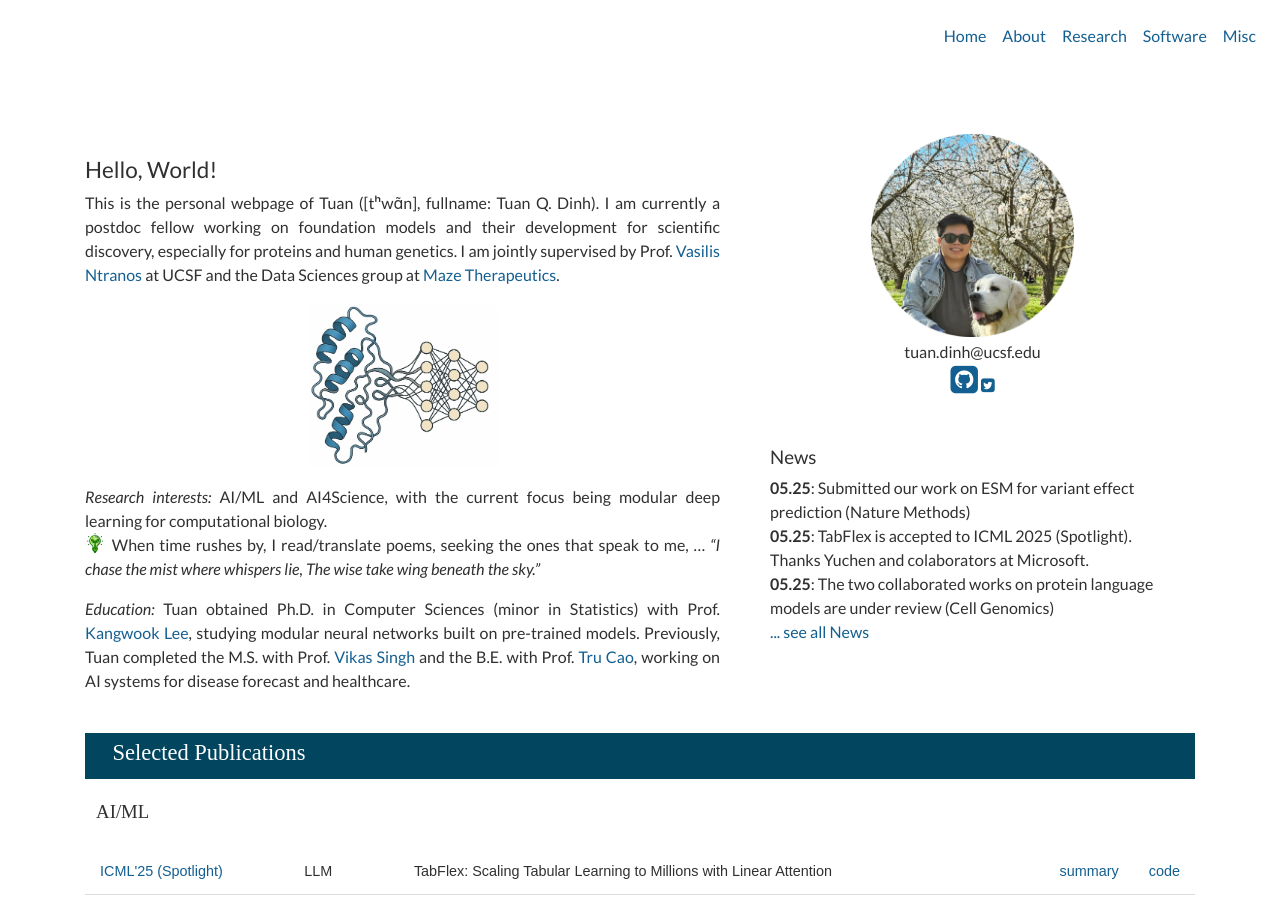
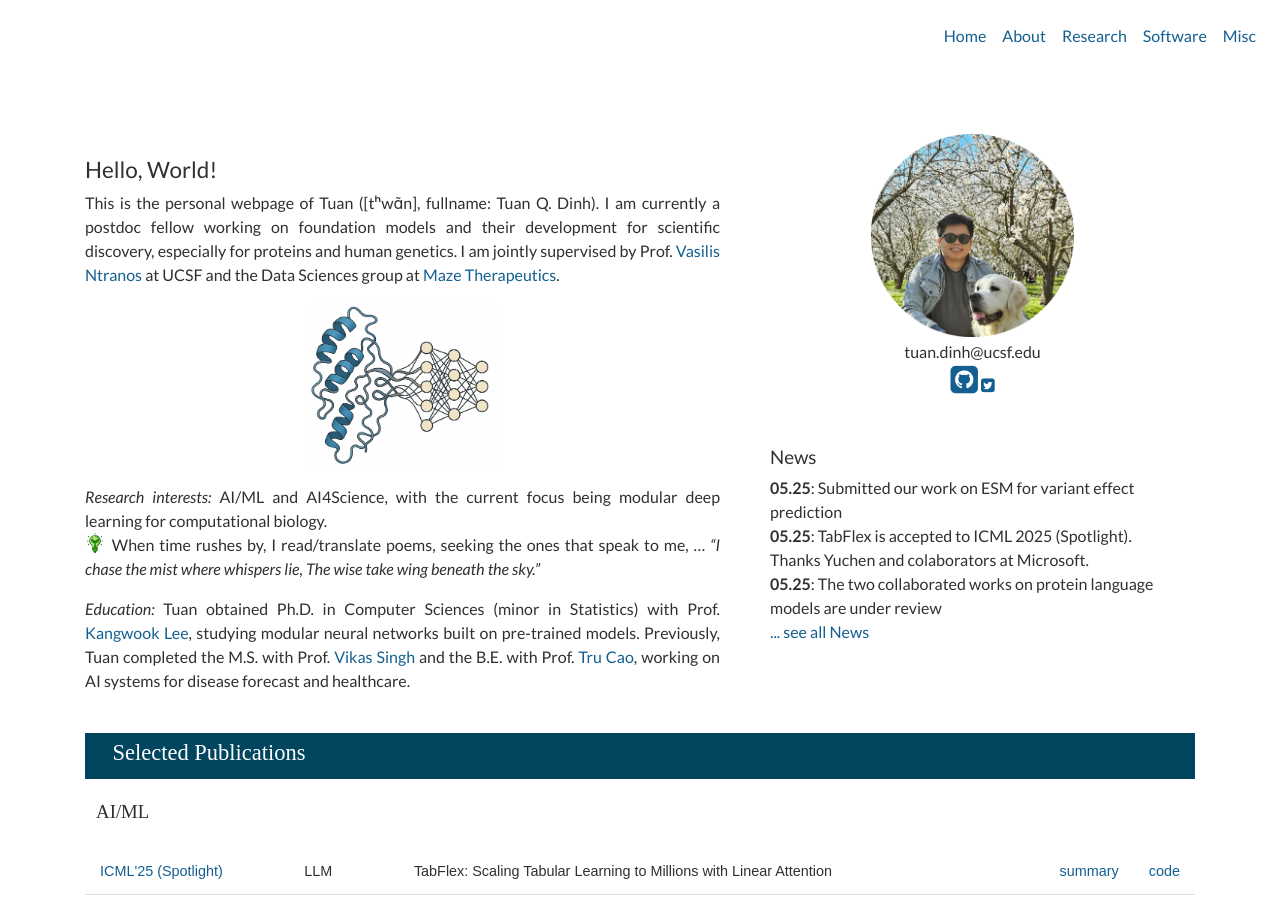
Before and after one commit to tuanqdinh/tuanqdinh.github.io, a Jekyll site: the page built from _pages/home.md, in a window 1280 px wide and 900 px high. Built offline with Jekyll 4.4.1, drawn with Linux system fonts in a browser that asks for light colours; nearby versions of some CDN libraries; a style sheet for code colours, icons or effects is not loaded.

Commit message:
update news

```diff
--- a/_data/news.yml
+++ b/_data/news.yml
@@ -5,13 +5,13 @@
 #   headline: "Example news here"
 
 - date: "05.25"
-  headline: Submitted our work on ESM for variant effect prediction (Nature Methods)
+  headline: Submitted our work on ESM for variant effect prediction
 
 - date: "05.25"
   headline:  TabFlex is accepted to ICML 2025 (Spotlight). Thanks Yuchen and colaborators at Microsoft.
 
 - date: "05.25"
-  headline: The two collaborated works on protein language models are under review (Cell Genomics)
+  headline: The two collaborated works on protein language models are under review
 
 - date: "09.23"
   headline:  BugComp is accepted to NeurIPS 2023.
```
